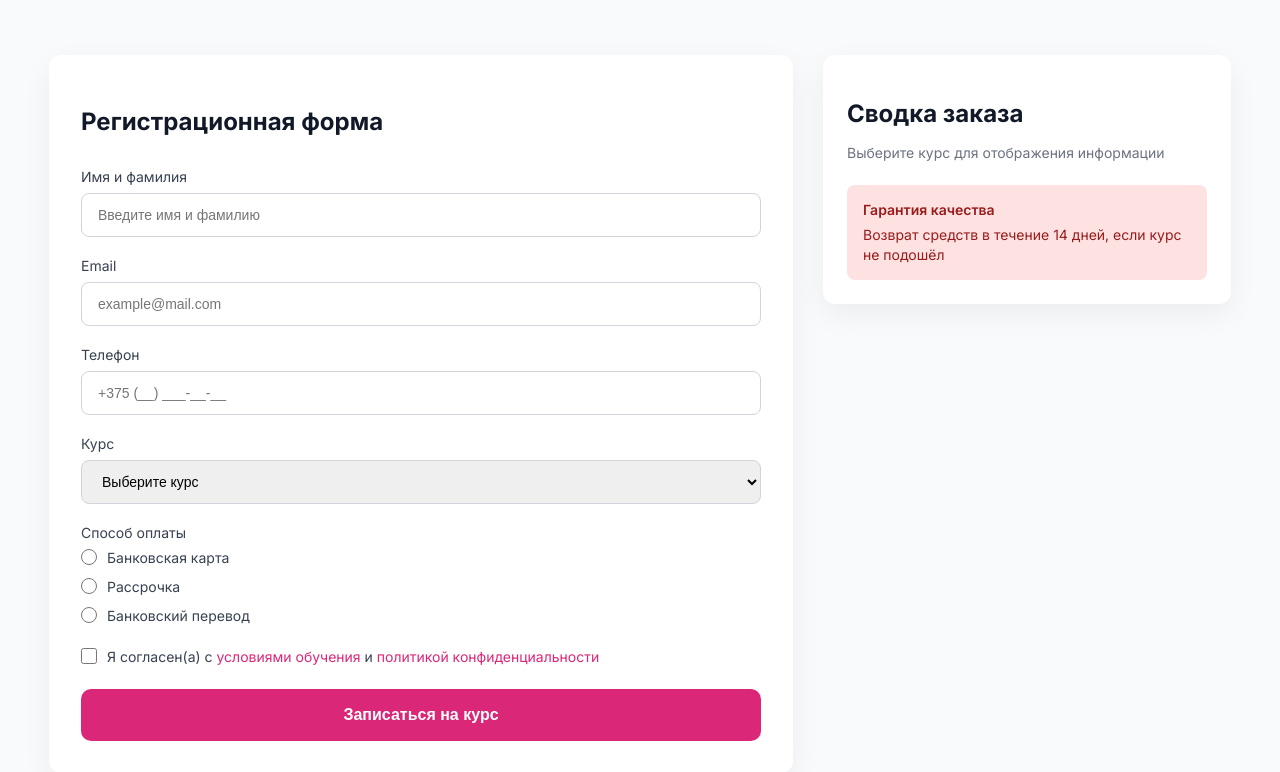
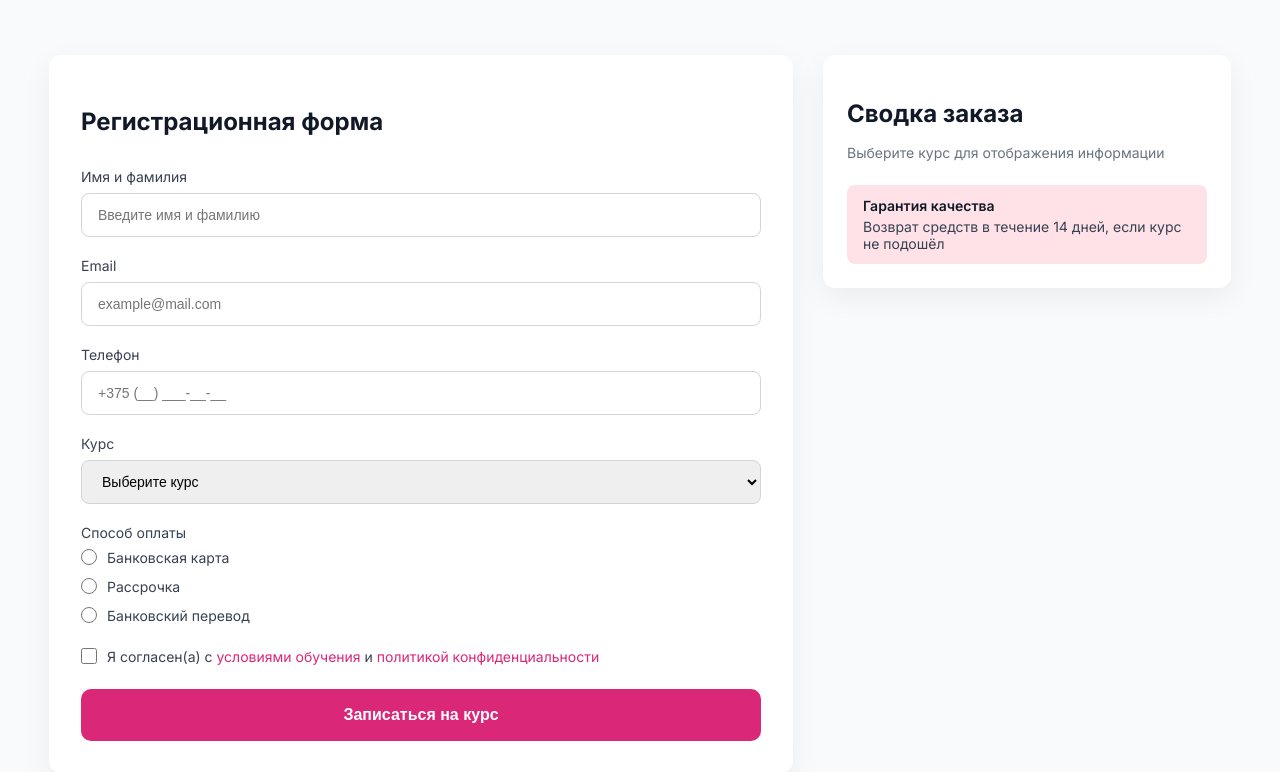
Before and after one commit to Pollmoriy/ArtNails_Academy, a Flask app: page /enroll in a window 1280 px wide; the page is wider, and only the part inside the window is pictured. Shown: the part 194-966 px from the top of that part. Run offline with Flask 3, Linux system fonts and the light colour scheme; the visitor is signed in with stand-in values (Sample User, id 1); parts of the project's set-up code (start-up, migrations or seed data) failed here and were passed over.

Commit message:
Вид формы для записи внешне

```diff
--- a/app/routes/enroll.py
+++ b/app/routes/enroll.py
@@ -1,4 +1,5 @@
-from flask import Blueprint, render_template
+from flask import Blueprint, render_template, request, redirect, flash
+from app.models import Course
 
 enroll_bp = Blueprint(
     'enroll',
@@ -6,6 +7,45 @@ enroll_bp = Blueprint(
     template_folder='../templates'
 )
 
-@enroll_bp.route('/enroll')
-def enroll_page():
-    return render_template('enroll.html')
+@enroll_bp.route('/enroll', methods=['GET', 'POST'])
+def enroll():
+    courses = Course.query.all()
+
+    if request.method == 'POST':
+        full_name = request.form.get('full_name', '').strip()
+        email = request.form.get('email', '').strip()
+        phone = request.form.get('phone', '').strip()
+        course_id = request.form.get('course')
+        payment = request.form.get('payment')
+        agree = request.form.get('agree')
+
+        errors = []
+
+        if len(full_name) < 3:
+            errors.append('Некорректное имя')
+
+        if '@' not in email:
+            errors.append('Некорректный email')
+
+        if len(phone) < 7:
+            errors.append('Некорректный телефон')
+
+        if not course_id:
+            errors.append('Курс не выбран')
+
+        if not payment:
+            errors.append('Не выбран способ оплаты')
+
+        if not agree:
+            errors.append('Не принято соглашение')
+
+        if errors:
+            for err in errors:
+                flash(err, 'error')
+            return redirect('/enroll')
+
+        # TODO: сохранение записи в БД
+        flash('Вы успешно записались на курс!', 'success')
+        return redirect('/')
+
+    return render_template('enroll.html', courses=courses)
--- a/app/static/css/enroll.css
+++ b/app/static/css/enroll.css
@@ -222,3 +222,54 @@ body {
     font-size: 14px;
     color: #991B1B;
 }
+
+/* Ошибки валидации */
+.error-text {
+    display: block;
+    margin-top: 6px;
+    font-size: 12px;
+    color: #DC2626;
+}
+
+input.error,
+select.error {
+    border-color: #DC2626;
+}
+
+input.error:focus,
+select.error:focus {
+    box-shadow: 0 0 0 3px rgba(220, 38, 38, 0.15);
+}
+
+.summary-title {
+    font-size: 24px;
+    font-weight: 700;
+    color: #111827;
+}
+
+/* JS работает ТОЛЬКО с этим блоком */
+.summary-content {
+    margin-top: 16px;
+}
+
+.mini-summary-block {
+    background-color: #FEE2E7;
+    border-radius: 8px;
+    padding: 12px 16px;
+    margin-top: 16px;
+    width: fit-content; /* чтобы блок подгонялся по тексту */
+}
+
+.mini-summary-block .bold-text {
+    font-weight: 600;
+    font-size: 14px;
+    color: #111827;
+    margin-bottom: 4px;
+}
+
+.mini-summary-block p {
+    font-weight: 400;
+    font-size: 14px;
+    color: #374151;
+    margin: 0;
+}
--- a/app/templates/enroll.html
+++ b/app/templates/enroll.html
@@ -16,57 +16,63 @@
 <section class="enroll-page">
 
     <!-- Форма -->
-    <form class="enroll-form">
+    <form class="enroll-form" id="enrollForm" novalidate>
 
         <h2>Регистрационная форма</h2>
 
         <div class="form-group">
             <label>Имя и фамилия</label>
-            <input type="text" placeholder="Введите имя и фамилию">
+            <input type="text" name="full_name" required minlength="3" placeholder="Введите имя и фамилию">
+            <span class="error-text"></span>
         </div>
 
         <div class="form-group">
             <label>Email</label>
-            <input type="email" placeholder="example@mail.com">
+            <input type="email" name="email" required placeholder="example@mail.com">
+            <span class="error-text"></span>
         </div>
 
         <div class="form-group">
             <label>Телефон</label>
-            <input type="tel" placeholder="+375 (__) ___-__-__">
+            <input type="tel" name="phone" required placeholder="+375 (__) ___-__-__">
+            <span class="error-text"></span>
         </div>
 
         <div class="form-group">
             <label>Курс</label>
-            <select>
-                <option selected disabled>Выберите курс</option>
+            <select name="course" required>
+                <option value="">Выберите курс</option>
                 {% for course in courses %}
-                    <option>{{ course.title }}</option>
+                    <option value="{{ course.id_course }}">{{ course.title }}</option>
                 {% endfor %}
             </select>
+            <span class="error-text"></span>
         </div>
 
         <div class="form-group">
             <label>Способ оплаты</label>
 
             <div class="option-row">
-                <input type="radio" name="payment" id="card">
-                <label for="card">Банковская карта</label>
+                <input type="radio" name="payment" value="card" required>
+                <label>Банковская карта</label>
             </div>
 
             <div class="option-row">
-                <input type="radio" name="payment" id="installment">
-                <label for="installment">Рассрочка</label>
+                <input type="radio" name="payment" value="installment">
+                <label>Рассрочка</label>
             </div>
 
             <div class="option-row">
-                <input type="radio" name="payment" id="transfer">
-                <label for="transfer">Банковский перевод</label>
+                <input type="radio" name="payment" value="transfer">
+                <label>Банковский перевод</label>
             </div>
+
+            <span class="error-text"></span>
         </div>
 
         <div class="agreement">
-            <input type="checkbox" id="agree">
-            <label for="agree">
+            <input type="checkbox" name="agree" required>
+            <label>
                 Я согласен(а) с
                 <a href="#">условиями обучения</a>
                 и
@@ -74,29 +80,32 @@
             </label>
         </div>
 
+        <span class="error-text"></span>
+
         <button type="submit" class="submit-btn">
             Записаться на курс
         </button>
 
     </form>
 
+
     <!-- Сводка заказа -->
-    <aside class="order-summary">
+    <div class="order-summary">
+        <h2 class="summary-title">Сводка заказа</h2>
 
-        <h2>Сводка заказа</h2>
-
-        <p class="summary-placeholder">
-            Выберите курс для отображения информации
-        </p>
-
-        <div class="guarantee-box">
-            <strong>Гарантия качества</strong>
-            <span>
-                Возврат средств в течение 14 дней, если курс не подошёл
-            </span>
+        <div class="summary-content" id="summaryContent">
+            <p class="summary-placeholder">
+                Выберите курс для отображения информации
+            </p>
         </div>
 
-    </aside>
+        <div class="mini-summary-block">
+            <p class="bold-text">Гарантия качества</p>
+            <p>Возврат средств в течение 14 дней, если курс не подошёл</p>
+        </div>
+
+    </div>
+
 
 </section>
 
```
Also changed, not shown: app/static/js/enroll.js (+68 -0 lines).
